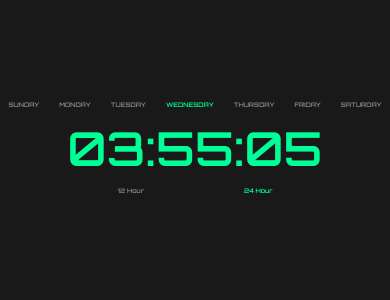
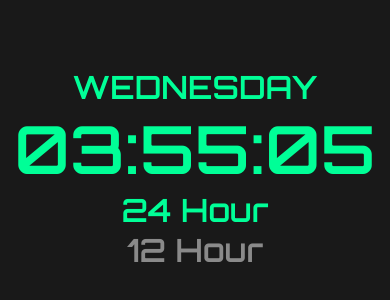
Before and after one commit to bralegz/js-clock, a plain HTML site: page index.html in a window 390 px wide. Shown: the part 274-574 px from the top of the page. Drawn offline with Linux system fonts and the light colour scheme.

Commit message:
Responsive Modification Small Size

```diff
--- a/styles.css
+++ b/styles.css
@@ -66,7 +66,7 @@ body {
 
     .wrapper-grid .days-wrapper .day,
     .wrapper-grid .format-wrapper .format {
-        font-size: 1.6vw;
+        font-size: 1.7vw;
     }
 
     .wrapper-grid .hour {
@@ -74,3 +74,35 @@ body {
     }
 
 }
+
+@media screen and (max-width: 528px) {
+
+    .wrapper-grid .hour {
+        font-size: 17vw;
+    }
+
+    .wrapper-grid .format-wrapper {
+        flex-direction: column-reverse;
+        align-content: flex-start;
+        height: fit-content;
+        gap: 0;
+        padding: 0;
+    }
+
+
+    .wrapper-grid .format-wrapper .format {
+        font-size: 2rem;
+        padding: 0;
+    }
+
+    .wrapper-grid .days-wrapper .day {
+        font-size: 2rem;
+        padding: 0;
+        display: none;
+    }
+
+    .wrapper-grid .days-wrapper .today {
+        display: block;
+    }
+
+}
```
